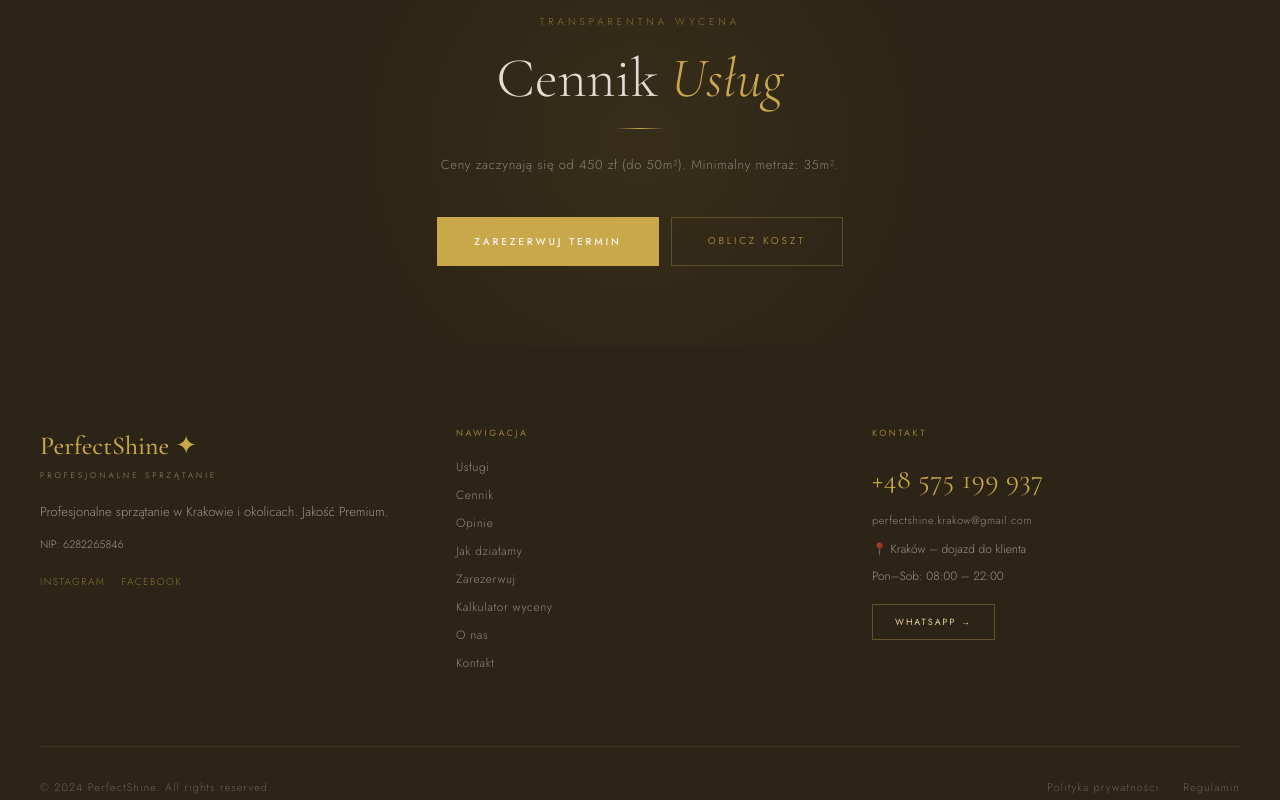
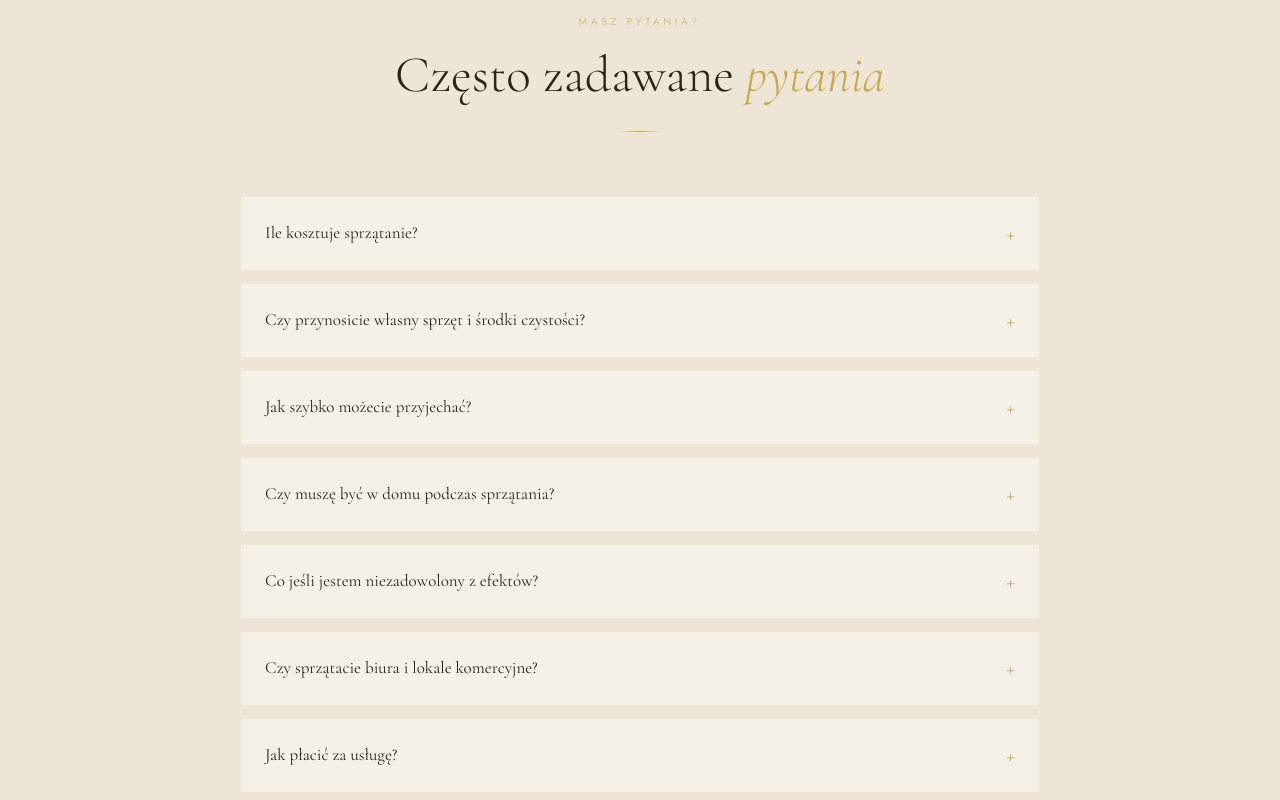
Before and after one commit to MaksymDemianenko/perfect_shine, a Next.js app: page / in a window 1280 px wide. Shown: the part 4440-5240 px from the top of the page. Built offline with nearby package versions, Linux system fonts and the light colour scheme.

Commit message:
add FAQ section

```diff
--- a/src/app/page.js
+++ b/src/app/page.js
@@ -12,6 +12,52 @@ const Sparkle = ({ style }) => (
   <span style={{ color: "var(--ps-gold)", opacity: 0.45, fontSize: 12, ...style }}>✦</span>
 );
 
+function FAQ() {
+  const [open, setOpen] = useState(null);
+  const serif = "'Cormorant Garamond', Georgia, serif";
+  const sans  = "'Jost', sans-serif";
+
+  const items = [
+    { q: "Ile kosztuje sprzątanie?", a: "Ceny zaczynają się od 450 zł za mieszkanie do 50 m². Dokładna wycena zależy od metrażu, rodzaju usługi i wybranych dodatków. Skorzystaj z naszego kalkulatora lub zadzwoń — wycenimy bezpłatnie." },
+    { q: "Czy przynosicie własny sprzęt i środki czystości?", a: "Tak, nasi pracownicy przyjeżdżają z pełnym wyposażeniem — profesjonalnym sprzętem i certyfikowanymi środkami czystości. Nie musisz nic przygotowywać ani dokupować." },
+    { q: "Jak szybko możecie przyjechać?", a: "W wielu przypadkach jesteśmy w stanie przyjechać już następnego dnia. Skontaktuj się z nami — odpowiemy w ciągu 30 minut i ustalimy najwygodniejszy termin." },
+    { q: "Czy muszę być w domu podczas sprzątania?", a: "Nie musisz. Wielu klientów zostawia nam klucze. Nasi pracownicy są sprawdzeni i godni zaufania. Po zakończeniu poinformujemy Cię o gotowości." },
+    { q: "Co jeśli jestem niezadowolony z efektów?", a: "Mamy gwarancję jakości. Jeśli coś nie spełnia Twoich oczekiwań, wrócimy i poprawimy bezpłatnie. Twoja satysfakcja jest dla nas priorytetem." },
+    { q: "Czy sprzątacie biura i lokale komercyjne?", a: "Tak, oferujemy sprzątanie biur i lokali. Wycena jest indywidualna — zadzwoń lub napisz, a przygotujemy ofertę." },
+    { q: "Jak płacić za usługę?", a: "Akceptujemy gotówkę oraz płatność kartą bezpośrednio u pracownika po wykonaniu usługi. Nie wymagamy przedpłaty." },
+  ];
+
+  return (
+    <div style={{ display: "flex", flexDirection: "column", gap: "0.75rem" }}>
+      {items.map((item, i) => (
+        <div key={i} style={{ backgroundColor: "var(--ps-cream)", border: "1px solid rgba(201,168,76,0.15)", overflow: "hidden" }}>
+          <button onClick={() => setOpen(open === i ? null : i)} style={{
+            width: "100%", padding: "1.25rem 1.5rem",
+            display: "flex", justifyContent: "space-between", alignItems: "center",
+            background: "none", border: "none", cursor: "pointer", textAlign: "left", gap: "1rem",
+          }}>
+            <span style={{ fontFamily: serif, fontSize: 17, fontWeight: 400, color: "var(--ps-dark)", lineHeight: 1.4 }}>
+              {item.q}
+            </span>
+            <span style={{
+              fontFamily: serif, fontSize: 22, color: "var(--ps-gold)", flexShrink: 0,
+              display: "inline-block", transition: "transform 0.3s",
+              transform: open === i ? "rotate(45deg)" : "none",
+            }}>+</span>
+          </button>
+          {open === i && (
+            <div style={{ padding: "0 1.5rem 1.25rem" }}>
+              <p style={{ fontFamily: sans, fontSize: 13, fontWeight: 300, color: "var(--ps-brown)", lineHeight: 1.85, margin: 0, opacity: 0.85 }}>
+                {item.a}
+              </p>
+            </div>
+          )}
+        </div>
+      ))}
+    </div>
+  );
+}
+
 export default function Home() {
   const [lang, setLang] = useState("pl");
 
@@ -23,13 +69,13 @@ export default function Home() {
 
   const t = translations[lang] || translations["pl"];
 
-  const serif = "'Cormorant Garamond', Georgia, serif";
-  const sans  = "'Jost', sans-serif";
-  const gold  = "var(--ps-gold)";
-  const cream = "var(--ps-cream)";
+  const serif    = "'Cormorant Garamond', Georgia, serif";
+  const sans     = "'Jost', sans-serif";
+  const gold     = "var(--ps-gold)";
+  const cream    = "var(--ps-cream)";
   const creamDark = "var(--ps-cream-dark)";
-  const dark  = "var(--ps-dark)";
-  const brown = "var(--ps-brown)";
+  const dark     = "var(--ps-dark)";
+  const brown    = "var(--ps-brown)";
 
   const sectionLabel = {
     fontFamily: sans, fontSize: 10, fontWeight: 300,
@@ -73,7 +119,6 @@ export default function Home() {
         <div style={{ position: "absolute", inset: "1.5rem", border: "1px solid rgba(201,168,76,0.08)", pointerEvents: "none" }} />
 
         <div style={{ maxWidth: 1100, margin: "0 auto", paddingTop: 100, width: "100%" }}>
-          {/* Text content */}
           <div style={{ maxWidth: 560 }}>
             <p style={sectionLabel}>
               <Sparkle style={{ marginRight: 8 }} />
@@ -97,7 +142,6 @@ export default function Home() {
               <a href="tel:+48575199937" style={btnOutline}>+48 575 199 937</a>
             </div>
 
-            {/* Trust badges */}
             <div style={{ display: "flex", gap: "1.5rem", marginTop: "2.5rem", flexWrap: "wrap" }}>
               {["Idealna czystość", "Zaangażowanie w detal", "Własny sprzęt"].map((b, i) => (
                 <div key={i} style={{ display: "flex", alignItems: "center", gap: 7 }}>
@@ -107,7 +151,6 @@ export default function Home() {
               ))}
             </div>
 
-            {/* All promo badge */}
             <div style={{ marginTop: "2rem", display: "inline-flex" }} className="lg:hidden">
               <div style={{ width: 100, height: 100, borderRadius: "50%", background: `radial-gradient(circle, var(--ps-gold) 0%, #A8842A 100%)`, display: "flex", flexDirection: "column", alignItems: "center", justifyContent: "center", color: cream, textAlign: "center", boxShadow: "0 10px 40px rgba(201,168,76,0.25)" }}>
                 <div style={{ fontFamily: serif, fontSize: 26, fontWeight: 400, lineHeight: 1 }}>-10%</div>
@@ -115,9 +158,6 @@ export default function Home() {
               </div>
             </div>
           </div>
-
-
-
         </div>
       </section>
 
@@ -182,7 +222,6 @@ export default function Home() {
             </ul>
           </div>
 
-          {/* Stats — always 2 columns */}
           <div className="stats-grid">
             {[
               { num: "200+",   label: "Zadowolonych klientów" },
@@ -237,7 +276,21 @@ export default function Home() {
       {/* ── 7. REVIEWS ── */}
       <Reviews t={t.reviews} />
 
-      {/* ── 8. PRICES CTA ── */}
+      {/* ── 8. FAQ ── */}
+      <section style={{ backgroundColor: creamDark, padding: "80px 1.5rem" }}>
+        <div style={{ maxWidth: 800, margin: "0 auto" }}>
+          <div style={{ textAlign: "center", marginBottom: "4rem" }}>
+            <span style={sectionLabel}>Masz pytania?</span>
+            <h2 style={sectionTitle}>
+              Często zadawane <em style={{ color: gold, fontStyle: "italic" }}>pytania</em>
+            </h2>
+            <div style={goldRule} />
+          </div>
+          <FAQ />
+        </div>
+      </section>
+
+      {/* ── 9. PRICES CTA ── */}
       <section id="prices" style={{ backgroundColor: dark, padding: "80px 1.5rem", textAlign: "center", position: "relative", overflow: "hidden" }}>
         <div style={{ position: "absolute", top: "50%", left: "50%", transform: "translate(-50%,-50%)", width: "min(600px, 80vw)", height: "min(600px, 80vw)", borderRadius: "50%", background: "radial-gradient(circle, rgba(201,168,76,0.07) 0%, transparent 70%)", pointerEvents: "none" }} />
         <div style={{ maxWidth: 640, margin: "0 auto", position: "relative", zIndex: 1 }}>
@@ -250,9 +303,7 @@ export default function Home() {
             {t.pricing.startFrom}
           </p>
           <div style={{ display: "flex", gap: "0.75rem", justifyContent: "center", flexWrap: "wrap" }}>
-            <Link href="/order" style={{ ...btnPrimary }}>
-              {t.hero.button}
-            </Link>
+            <Link href="/order" style={{ ...btnPrimary }}>{t.hero.button}</Link>
             <Link href="/calculator" style={{ ...btnOutline, color: "rgba(201,168,76,0.7)", borderColor: "rgba(201,168,76,0.3)" }}>
               {t.pricing.calculate}
             </Link>
```
